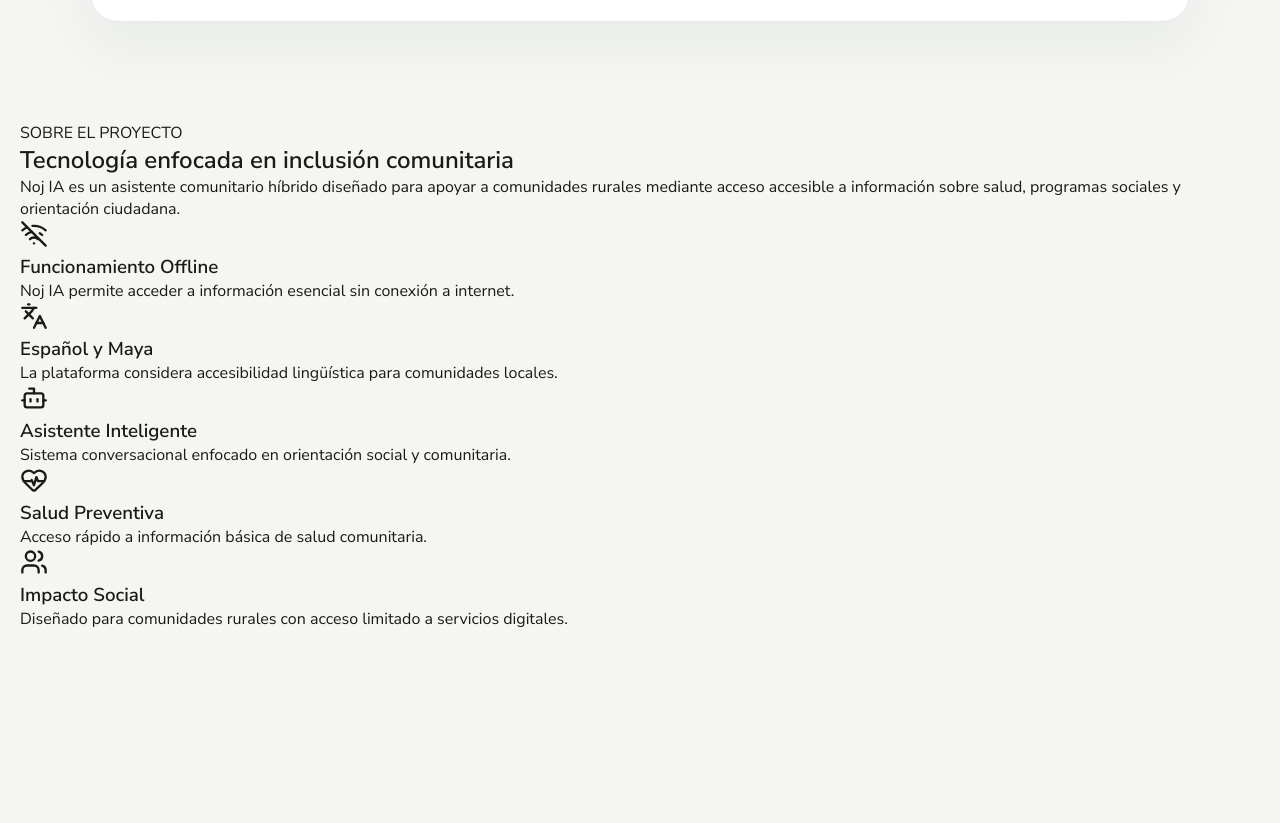
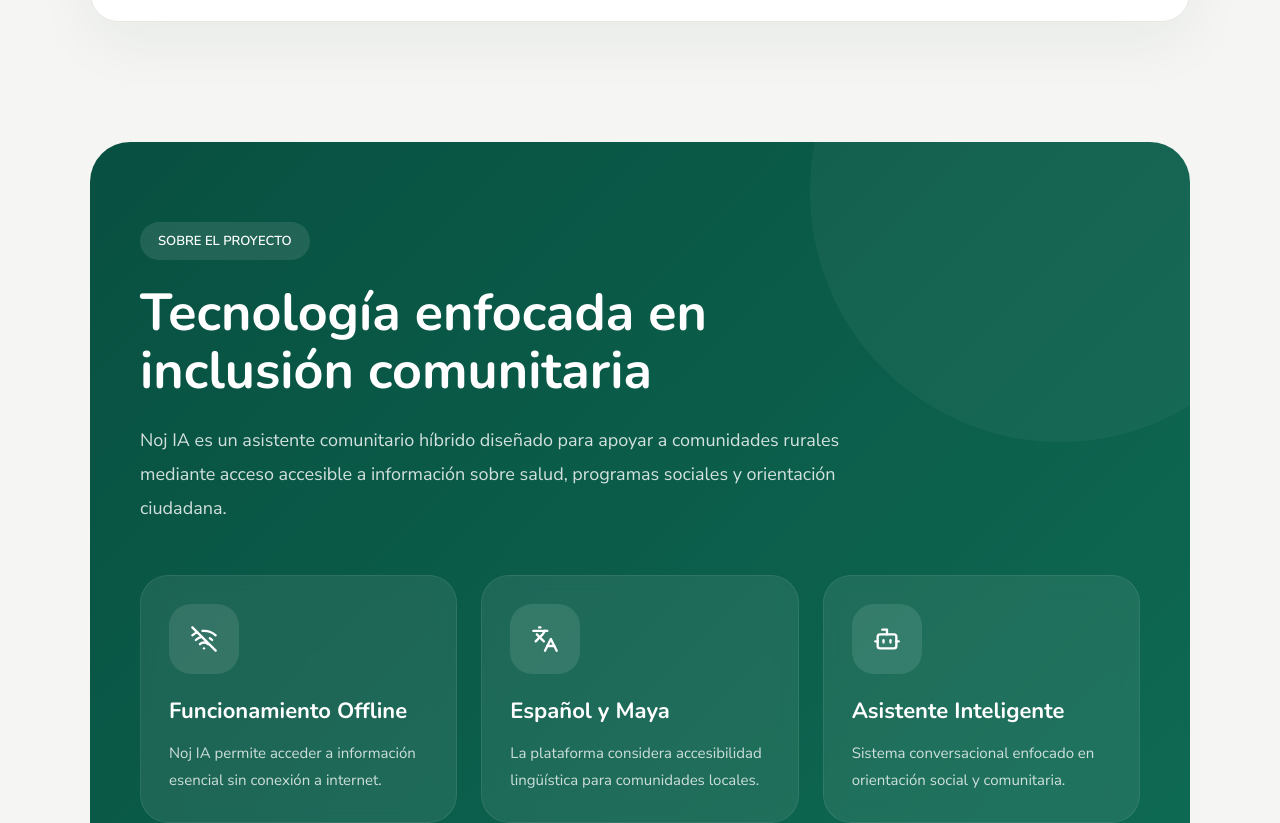
Before and after one commit to fergood-2703/noj-ia-evaluacion, a React (Vite) app: page / in a window 1280 px wide. Shown: the part 3940-4763 px from the top of the page. Before the commit the page ends 4610 px from the top, so only its background shows below. Built offline with nearby package versions, Linux system fonts and the light colour scheme.

Commit message:
Agregando la informacion basica del proyecto

```diff
--- a/src/styles/evaluation.css
+++ b/src/styles/evaluation.css
@@ -998,3 +998,210 @@ html {
   }
 
 }
+
+/* ABOUT */
+
+.about-section {
+  max-width: 1100px;
+
+  margin: 120px auto;
+
+  padding: 80px 50px;
+
+  border-radius: 40px;
+
+  background:
+    linear-gradient(
+      135deg,
+      var(--green-dark),
+      var(--green-mid)
+    );
+
+  position: relative;
+
+  overflow: hidden;
+}
+
+.about-section::before {
+  content: "";
+
+  position: absolute;
+
+  width: 500px;
+  height: 500px;
+
+  border-radius: 50%;
+
+  background:
+    rgba(255,255,255,0.04);
+
+  top: -200px;
+  right: -120px;
+}
+
+.about-section::after {
+  content: "";
+
+  position: absolute;
+
+  width: 320px;
+  height: 320px;
+
+  border-radius: 50%;
+
+  background:
+    rgba(255,255,255,0.03);
+
+  bottom: -140px;
+  left: -80px;
+}
+
+/* HEADER */
+
+.about-header {
+  position: relative;
+  z-index: 2;
+
+  max-width: 760px;
+
+  margin-bottom: 50px;
+}
+
+.about-header span {
+  display: inline-block;
+
+  padding: 10px 18px;
+
+  border-radius: 999px;
+
+  background:
+    rgba(255,255,255,0.10);
+
+  color: white;
+
+  font-size: 13px;
+
+  font-weight: 700;
+
+  margin-bottom: 24px;
+}
+
+.about-header h2 {
+  font-size: 52px;
+
+  line-height: 1.1;
+
+  font-family: 'Nunito';
+
+  color: white;
+}
+
+.about-header p {
+  margin-top: 24px;
+
+  font-size: 18px;
+
+  line-height: 1.9;
+
+  color:
+    rgba(255,255,255,0.82);
+}
+
+/* GRID */
+
+.about-grid {
+  position: relative;
+  z-index: 2;
+
+  display: grid;
+
+  grid-template-columns:
+    repeat(
+      auto-fit,
+      minmax(240px, 1fr)
+    );
+
+  gap: 24px;
+}
+
+/* CARD */
+
+.about-card {
+  background:
+    rgba(255,255,255,0.08);
+
+  border:
+    1px solid rgba(255,255,255,0.08);
+
+  backdrop-filter: blur(10px);
+
+  border-radius: 28px;
+
+  padding: 28px;
+
+  transition:
+    transform 0.25s ease,
+    background 0.25s ease;
+}
+
+.about-card:hover {
+  transform: translateY(-6px);
+
+  background:
+    rgba(255,255,255,0.12);
+}
+
+.about-icon {
+  width: 70px;
+  height: 70px;
+
+  border-radius: 22px;
+
+  background:
+    rgba(255,255,255,0.10);
+
+  color: white;
+
+  display: flex;
+  align-items: center;
+  justify-content: center;
+
+  margin-bottom: 22px;
+}
+
+.about-card h3 {
+  font-size: 22px;
+
+  font-family: 'Nunito';
+
+  color: white;
+}
+
+.about-card p {
+  margin-top: 14px;
+
+  line-height: 1.8;
+
+  color:
+    rgba(255,255,255,0.78);
+
+  font-size: 15px;
+}
+
+/* RESPONSIVE */
+
+@media (max-width: 768px) {
+
+  .about-section {
+    padding: 50px 28px;
+  }
+
+  .about-header h2 {
+    font-size: 38px;
+  }
+
+  .about-header p {
+    font-size: 16px;
+  }
+
+}
```
